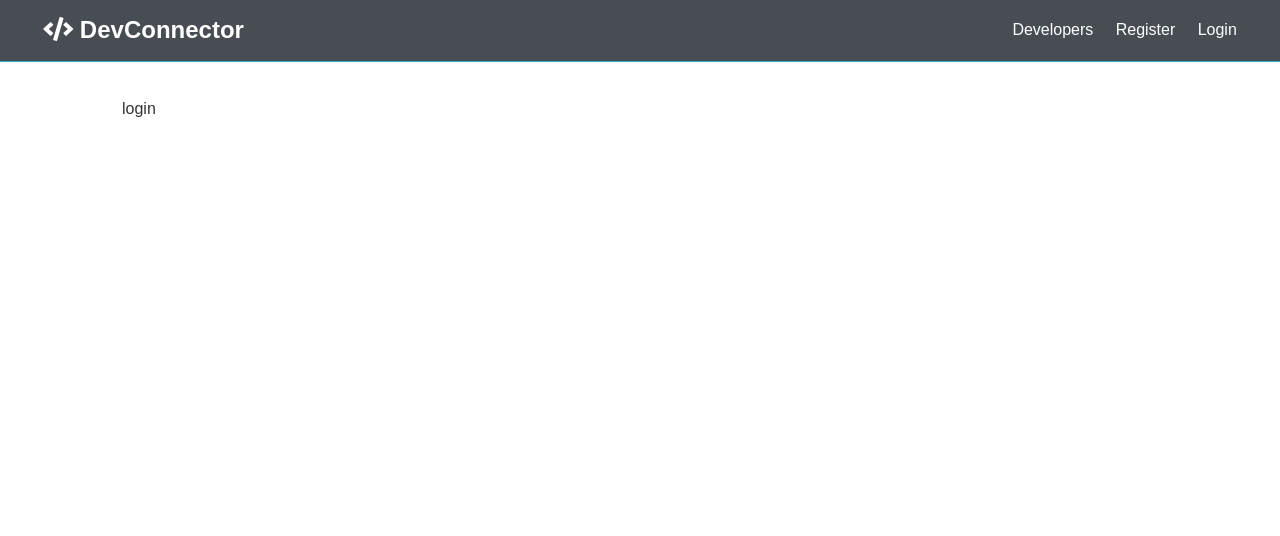
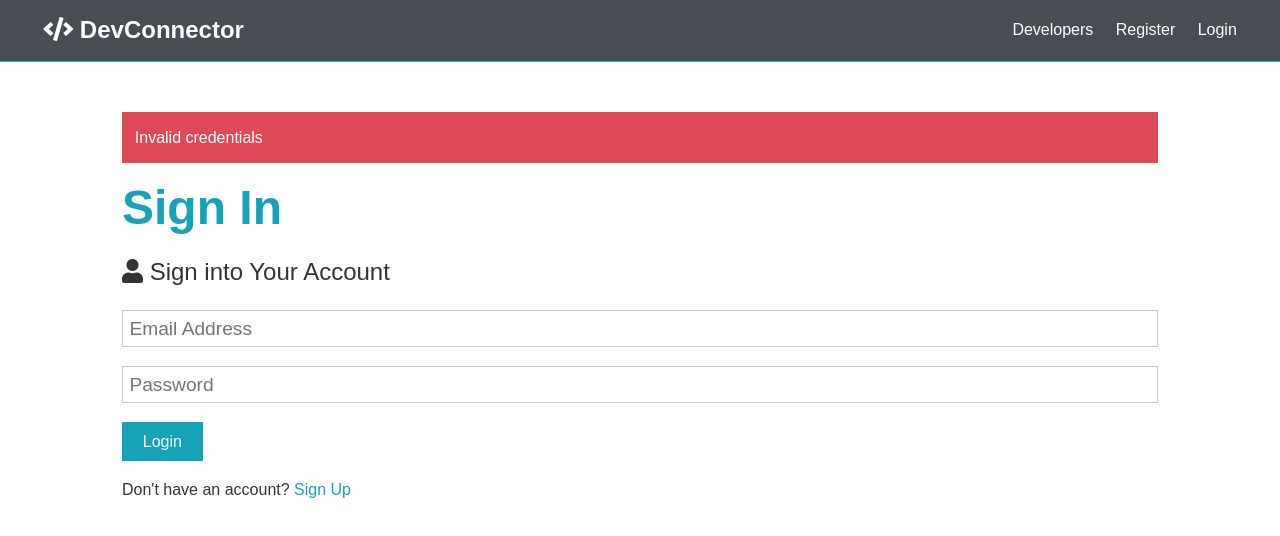
Before and after one commit to Charitie/DevConnector, a React (Create React App) app in the folder client/: page /login in a window 1280 px wide. Shown: the top 536 px of the page. Built offline with nearby package versions, Linux system fonts and the light colour scheme.

Commit message:
Implement Login

```diff
--- a/client/public/index.html
+++ b/client/public/index.html
@@ -2,14 +2,14 @@
 <html lang="en">
   <head>
     <meta charset="utf-8" />
-    <link rel="icon" href="%PUBLIC_URL%/favicon.ico" />
+    <link rel="icon" href="%PUBLIC_URL%/icon.png" />
     <meta name="viewport" content="width=device-width, initial-scale=1" />
     <meta name="theme-color" content="#000000" />
     <meta
       name="description"
       content="Web site created using create-react-app"
     />
-    <link rel="apple-touch-icon" href="%PUBLIC_URL%/logo192.png" />
+    <link rel="apple-touch-icon" href="%PUBLIC_URL%/icon.png" />
     <link
     rel="stylesheet"
     href="https://use.fontawesome.com/releases/v5.8.1/css/all.css"
--- a/client/src/components/auth/Login.js
+++ b/client/src/components/auth/Login.js
@@ -1,10 +1,55 @@
-import React from 'react';
+import React, { Fragment, useState } from 'react';
+import { Link } from 'react-router-dom';
 
 const Login = () => {
+  const [formData, setFormData] = useState({
+    email: '',
+    password: ''
+  });
+
+  const { email, password } = formData;
+
+  const onChange = e => setFormData({ ...formData, [e.target.name]: e.target.value });
+
+  const onSubmit = async e => {
+    e.preventDefault();
+
+    console.log('registration successful')
+  }
+
   return (
-    <div>
-      login
-    </div>
+    <Fragment>
+      <div className="alert alert-danger">
+        Invalid credentials
+      </div>
+      <h1 className="large text-primary">Sign In</h1>
+      <p className="lead"><i className="fas fa-user"></i> Sign into Your Account</p>
+      <form className="form" onSubmit={e => onSubmit(e)}>
+        <div className="form-group">
+          <input
+            type="email"
+            placeholder="Email Address"
+            name="email"
+            value={email}
+            onChange={e => onChange(e)}
+            required
+          />
+        </div>
+        <div className="form-group">
+          <input
+            type="password"
+            placeholder="Password"
+            name="password"
+            value={password}
+            onChange={e => onChange(e)}
+          />
+        </div>
+        <input type="submit" className="btn btn-primary" value="Login" />
+      </form>
+      <p className="my-1">
+        Don't have an account? <Link to='/register'>Sign Up</Link>
+      </p>
+    </Fragment>
   )
 }
 
--- a/client/src/components/auth/Register.js
+++ b/client/src/components/auth/Register.js
@@ -1,6 +1,7 @@
 import React, { Fragment, useState } from 'react';
 import axios from 'axios';
-import { connect } from 'mongoose';
+import { Link } from 'react-router-dom';
+
 
 const Register = () => {
   const [formData, setFormData] = useState({
@@ -19,27 +20,7 @@
     if(password !== password2) {
       console.log('password don\'t match')
     } else {
-      const newUser = {
-        name,
-        email,
-        password
-      }
-
-      try {
-        const config = {
-          headers: {
-            'Content-Type': 'application/json'
-          }
-        }
-
-        const body = JSON.stringify(newUser);
-
-        const res = await axios.post('/users', body, config);
-        console.log(res.data);
-
-      } catch (err) {
-        console.log(err.response.data);
-      }
+      console.log('registration successful')
     }
   }
 
@@ -95,7 +76,7 @@
         <input type="submit" className="btn btn-primary" value="Register" />
       </form>
       <p className="my-1">
-        Already have an account? <a href="login.html">Sign In</a>
+        Already have an account? <Link to='/login'>Sign In</Link>
       </p>
     </Fragment>
   )
```
Also changed, not shown: client/public/icon.png (added).
